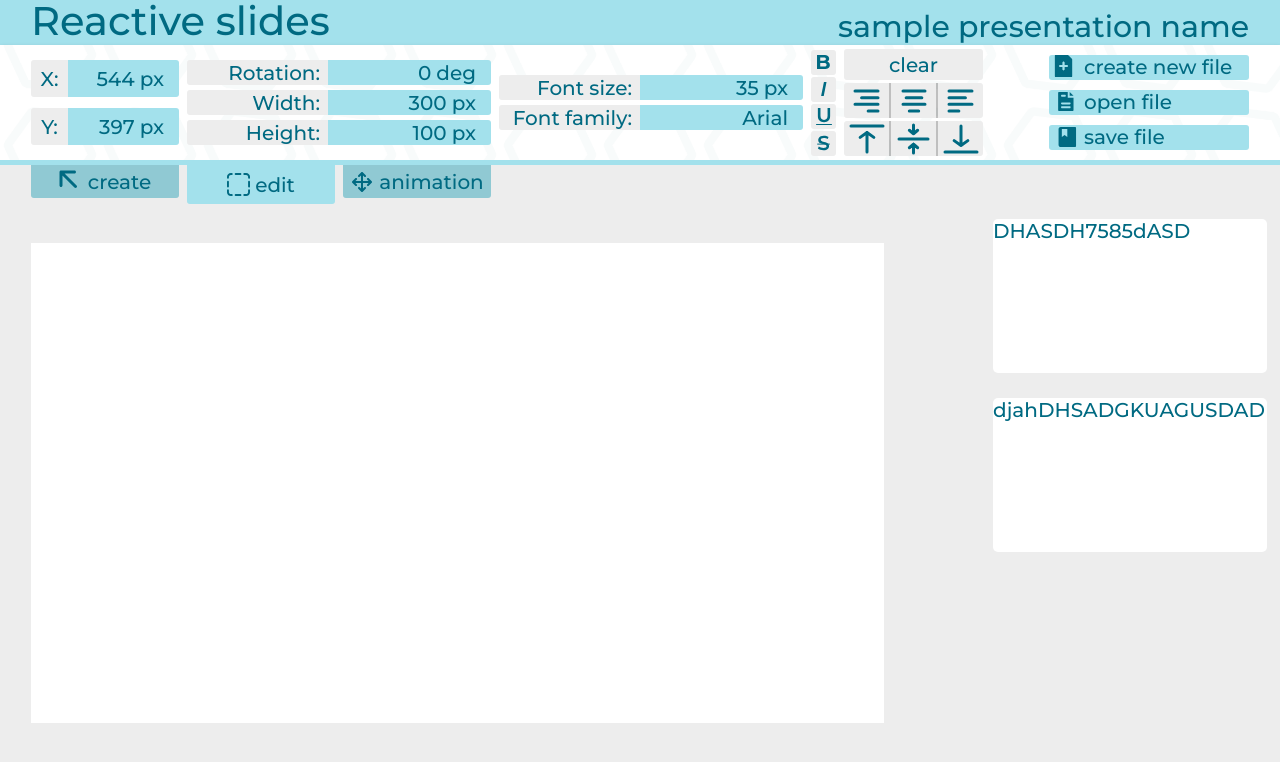
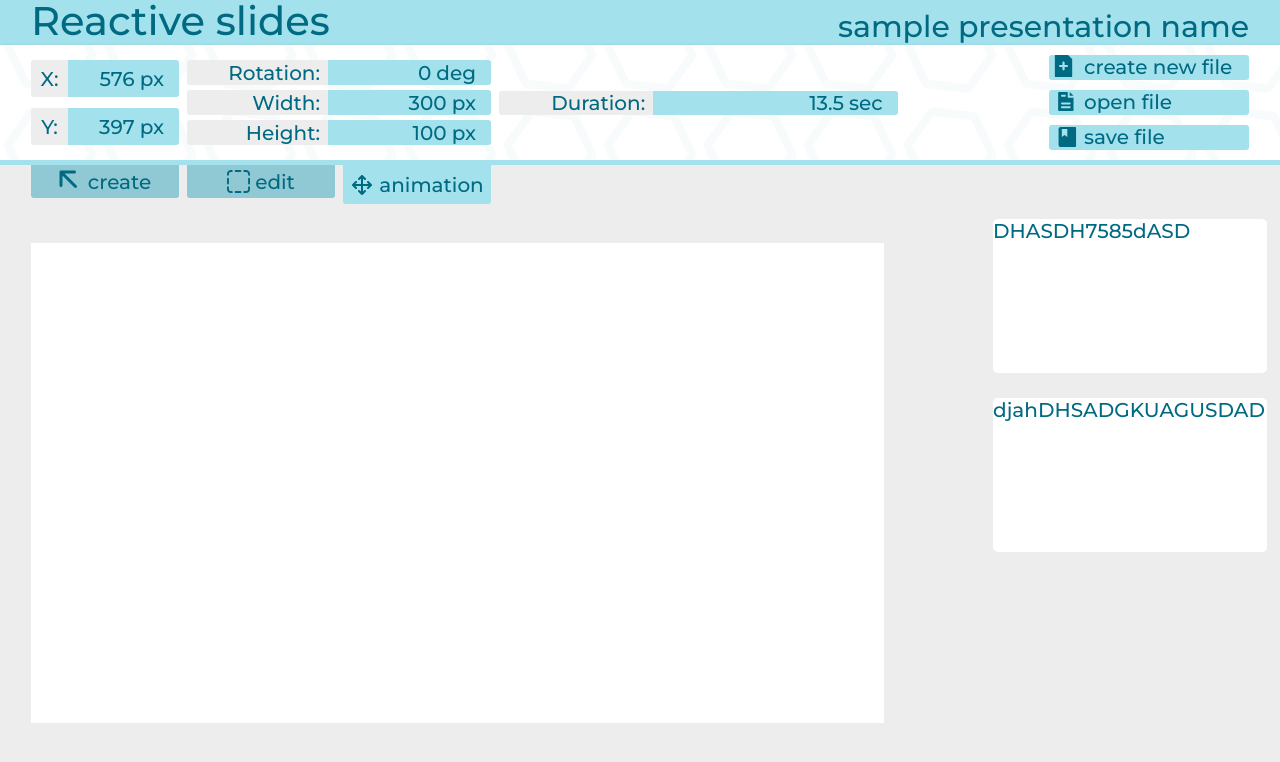
Before and after one commit to dan3rty/Reactive-slides, a React (Create React App) app: page / in a window 1280 px wide. Shown: the top 762 px of the page. Built offline with nearby package versions, Linux system fonts and the light colour scheme.

Commit message:
Начал работу над вкладкой с анимациями

```diff
--- a/src/common/components/buttons/Button.css
+++ b/src/common/components/buttons/Button.css
@@ -24,8 +24,8 @@
 	display: flex;
 	justify-content: center;
 	align-items: center;
+	height: 31px;
 	width: 139px;
-	height: 31px;
 	border-radius: 3px;
 }
 
--- a/src/common/components/buttons/SelectionButton.css
+++ b/src/common/components/buttons/SelectionButton.css
@@ -7,7 +7,7 @@
 }
 
 .selection-button_light {
-    background-color: #EDEDED;
+	background-color: #ededed;
 }
 
 .selection-button_dark {
--- a/src/common/components/inputFields/InputField.css
+++ b/src/common/components/inputFields/InputField.css
@@ -31,6 +31,12 @@
 	padding-right: 8px;
 }
 
+.input-field__label_small {
+	justify-content: flex-end;
+	width: 45%;
+	padding-right: 8px;
+}
+
 .input-field__value-field {
 	box-sizing: border-box;
 	display: flex;
@@ -40,6 +46,10 @@
 	padding: 0 15px 0 0;
 	background: #a3e1ec;
 	border-radius: 0 3px 3px 0;
+}
+
+.input-field__value-small {
+	width: 35%;
 }
 
 .input-field__value-field_medium {
--- a/src/editor/WorkSpace/slideList/SlideList.css
+++ b/src/editor/WorkSpace/slideList/SlideList.css
@@ -1,12 +1,12 @@
 .slide-list {
+	box-sizing: border-box;
+	display: flex;
+	align-items: center;
+	gap: 25px;
 	height: 100%;
 	width: 300px;
-	display: flex;
+	padding-top: 54px;
 	flex-direction: column;
-	align-items: center;
-	padding-top: 54px;
-	box-sizing: border-box;
-	gap: 25px;
 }
 
 .small-slide {
--- a/src/editor/toolBar/settingBar/SettingBar.tsx
+++ b/src/editor/toolBar/settingBar/SettingBar.tsx
@@ -3,6 +3,7 @@ import './SettingBar.css'
 import { EditBar } from './editBar/EditBar'
 import { FileSettings } from './fileSettings/FileSettings'
 import { AddBar } from './addBar/AddBar'
+import { AnimationBar } from './animationBar/AnimationBar'
 import { Tabs } from '../../../types'
 import { chosenTab } from '../../Editor'
 
@@ -25,7 +26,12 @@ function SettingBar() {
 		)
 	}
 	if (curChosen == Tabs.ANIMATION) {
-		return <div className='SettingBar'></div>
+		return (
+			<div className='SettingBar'>
+				<AnimationBar></AnimationBar>
+				<FileSettings></FileSettings>
+			</div>
+		)
 	} else {
 		return <div className='SettingBar'></div>
 	}
--- /dev/null
+++ b/src/editor/toolBar/settingBar/animationBar/AnimationBar.css
@@ -0,0 +1,29 @@
+.animation-bar {
+    display: flex;
+    align-items: center;
+    gap: 8px;
+}
+
+.big-container {
+    display: flex;
+    flex-direction: column;
+    gap: 11px;
+}
+
+.medium-container {
+    display: flex;
+    flex-direction: column;
+    gap: 5px;
+}
+
+.button-vertical-container {
+    display: flex;
+    flex-direction: column;
+    gap: 2px;
+}
+
+.selection-wrapper {
+    display: flex;
+    flex-direction: column;
+    gap: 3px;
+}
--- /dev/null
+++ b/src/editor/toolBar/settingBar/animationBar/AnimationBar.tsx
@@ -0,0 +1,60 @@
+import React from 'react'
+import { InputField } from '../../../../common/components/inputFields/InputField'
+import './AnimationBar.css'
+
+function AnimationBar() {
+	return (
+		<div className={'animation-bar'}>
+			<div className={'big-container'}>
+				<InputField
+					label={'X:'}
+					type={'number'}
+					size={'large'}
+					initialValue={576}
+					suffix={'px'}
+				></InputField>
+				<InputField
+					label={'Y:'}
+					type={'number'}
+					size={'large'}
+					initialValue={397}
+					suffix={'px'}
+				></InputField>
+			</div>
+			<div className={'medium-container'}>
+				<InputField
+					label={'Rotation:'}
+					type={'number'}
+					size={'medium'}
+					initialValue={0}
+					suffix={'deg'}
+				></InputField>
+				<InputField
+					label={'Width:'}
+					type={'number'}
+					size={'medium'}
+					initialValue={300}
+					suffix={'px'}
+				></InputField>
+				<InputField
+					label={'Height:'}
+					type={'number'}
+					size={'medium'}
+					initialValue={100}
+					suffix={'px'}
+				></InputField>
+			</div>
+			<div className={'medium-container'}>
+				<InputField
+					label={'Duration:'}
+					type={'number'}
+					initialValue={13.5}
+					size={'small'}
+					suffix={'sec'}
+				></InputField>
+			</div>
+		</div>
+	)
+}
+
+export { AnimationBar }
--- a/src/mockObjects.ts
+++ b/src/mockObjects.ts
@@ -111,7 +111,7 @@ const presentation: Type.Presentation = {
 }
 
 const selection: Type.Selection = {
-	selectedTab: Type.Tabs.EDIT,
+	selectedTab: Type.Tabs.ANIMATION,
 	slideId: 'DHASDH7585dASD',
 	objectsId: ['D5DAS67F5A'],
 }
```
Also changed, not shown: src/common/components/selection/FontFamilySelection.css (indentation only), src/common/components/selection/SelectionBar.css (indentation only). Lines whose indentation alone changed are shown as unchanged.
